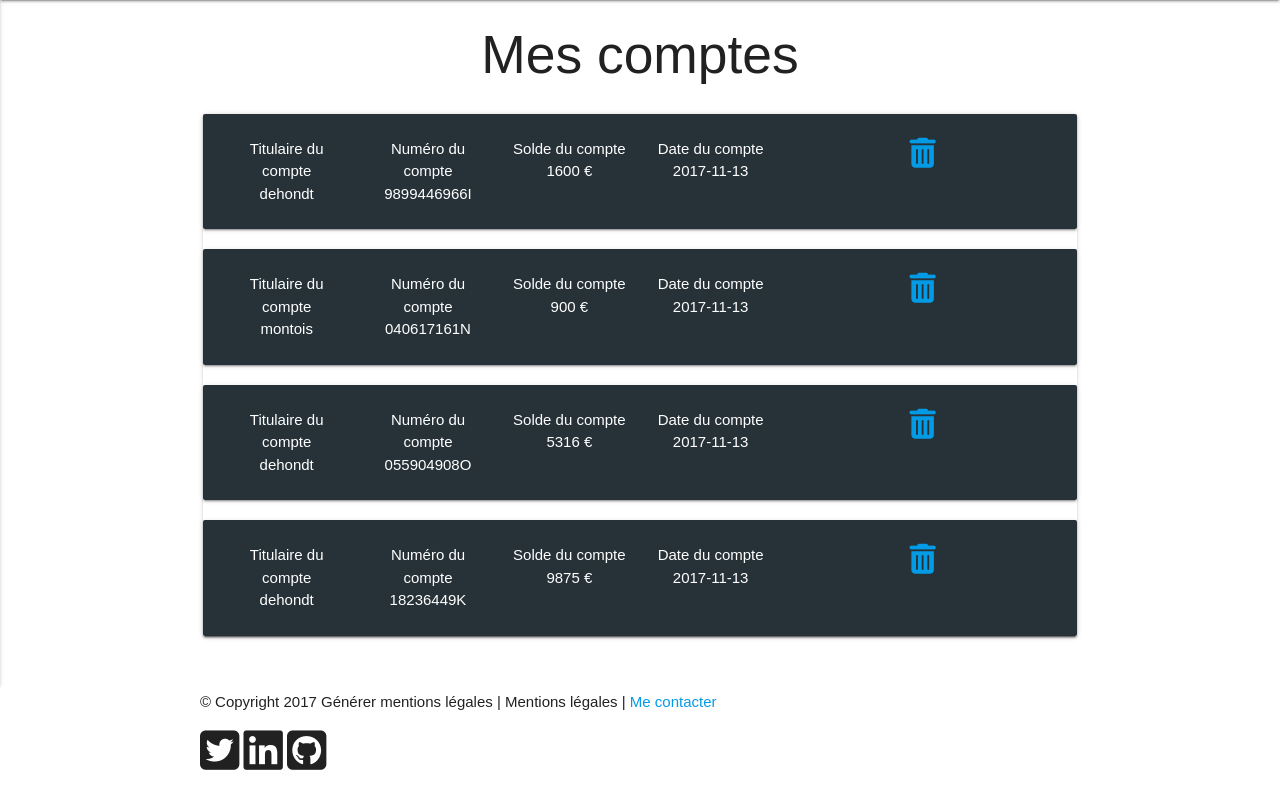
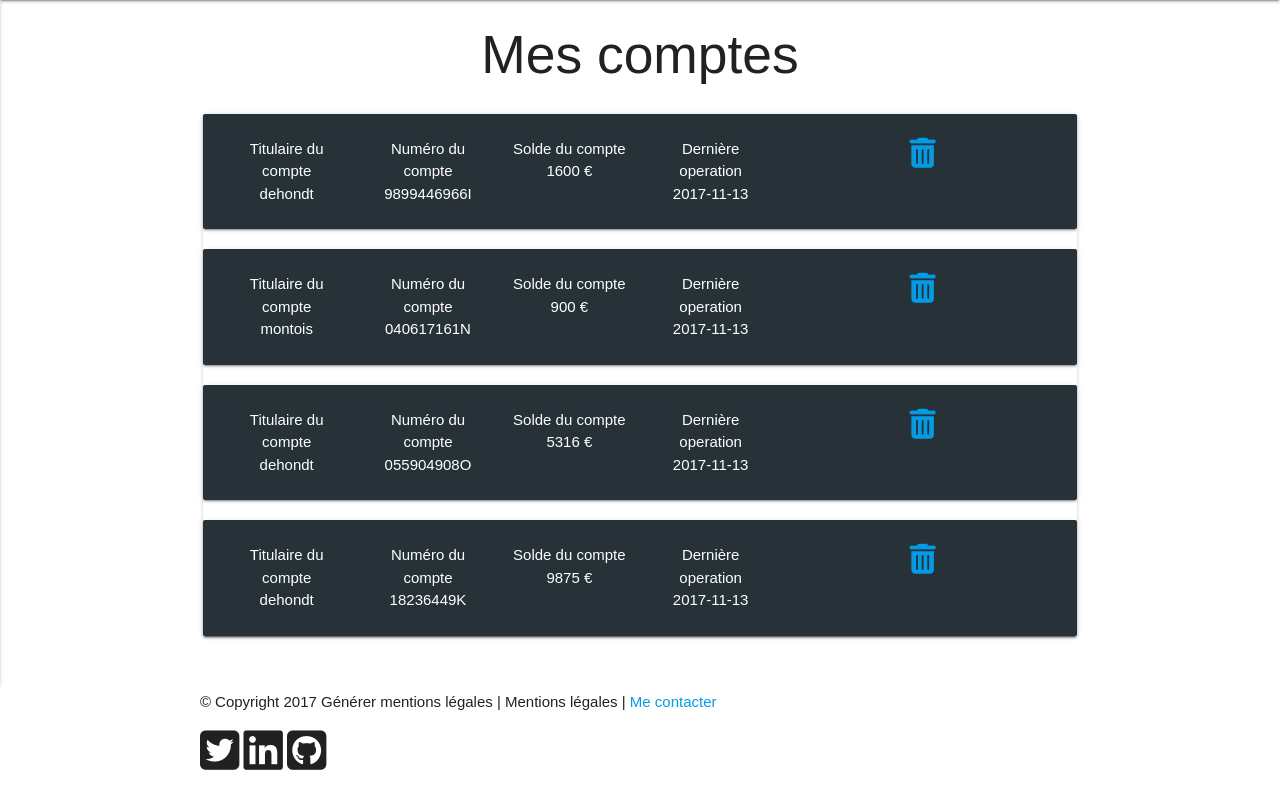
Before and after one commit to c-dehondt/projet-banque, a PHP site: page /controller/home.php in a window 1280 px wide. Shown: the part 175-969 px from the top of the page. Run offline with PHP 8.4, Linux system fonts and the light colour scheme; data comes from the database, SQL or seed files in the repository; some libraries are stand-ins or nearby versions.

Commit message:
project finish

```diff
--- a/view/home.php
+++ b/view/home.php
@@ -11,7 +11,7 @@
               <p class="col s12 m2">Titulaire du compte<br><?php echo htmlspecialchars($compte->getNom()) ?></p>
               <p class="col s12 m2">Numéro du compte<br><?php echo htmlspecialchars($compte->getNumeroDeCompte()) ?></p>
               <p class="col s12 m2">Solde du compte<br><span class="solde"><?php echo htmlspecialchars($compte->getSolde()) ?> €</span></p>
-              <p class="col s12 m2">Date du compte<br><?php echo htmlspecialchars($compte->getDate()) ?></p>
+              <p class="col s12 m2">Dernière operation<br><?php echo htmlspecialchars($compte->getDate()) ?></p>
               <p class="col s12 m4 offset-s3">
                 <a href="../controller/deleteCompte.php?cancel=<?php echo $compte->getIdCompte()?>">
                   <i class="fa fa-trash fa-2x" aria-hidden="true"></i>
```
